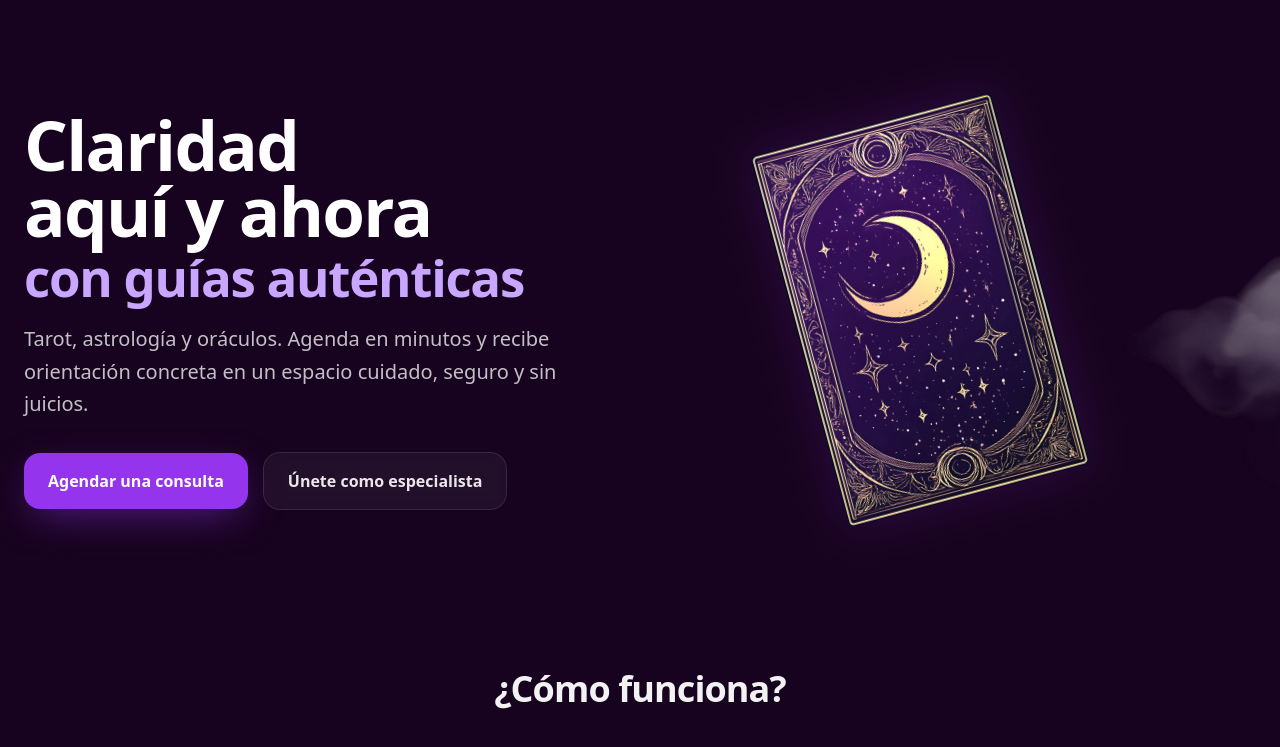
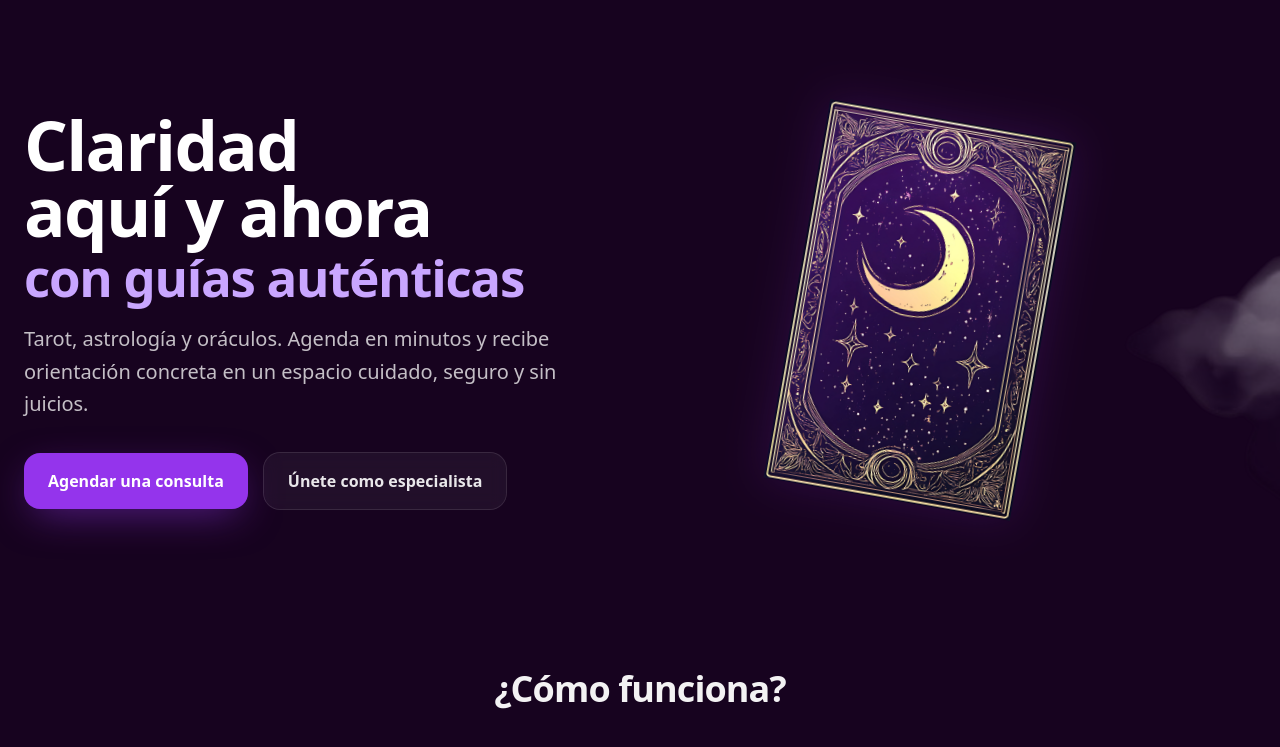
Before and after one commit to arcana302-art/arcana-v2, a Next.js app: page / in a window 1280 px wide. Shown: the top 747 px of the page. Built offline with nearby package versions, Linux system fonts and the light colour scheme.

Commit message:
Update Hero.tsx

```diff
--- a/app/components/Hero.tsx
+++ b/app/components/Hero.tsx
@@ -75,9 +75,9 @@ export default function Hero() {
                 group relative
                 w-[144px] sm:w-[171px] md:w-[197px] lg:w-[222px] xl:w-[250px]
                 translate-x-2 md:translate-x-3 lg:translate-x-4 xl:translate-x-6
-                -rotate-[15deg]
+                rotate-[10deg]
                 transition-transform duration-500 will-change-transform
-                hover:-rotate-[11deg] hover:scale-[1.05]
+                hover:rotate-[6deg] hover:scale-[1.05]
                 drop-shadow-[0_0_22px_rgba(148,52,236,0.16)]
                 select-none
               "
@@ -114,17 +114,12 @@ export default function Hero() {
           position: absolute;
           top: 7.5%;
           left: 110%;
-          width: 960px;         /* un pelín más pequeña para evitar tocar borde inferior */
+          width: 960px;
           max-width: none;
-          opacity: 0.5;         /* ligera transparencia */
-
-          /* OJO: quitamos drop-shadow para que no aparezca borde rectangular en esquinas/borde inferior */
+          opacity: 0.5;
           filter: none;
-
-          /* Máscara amplia y centrada para desvanecer bordes, especialmente inferior-izq */
           -webkit-mask-image: radial-gradient(145% 125% at 56% 46%, #000 62%, transparent 100%);
           mask-image: radial-gradient(145% 125% at 56% 46%, #000 62%, transparent 100%);
-
           animation: cloud-rtl 42s linear infinite;
         }
 
```
